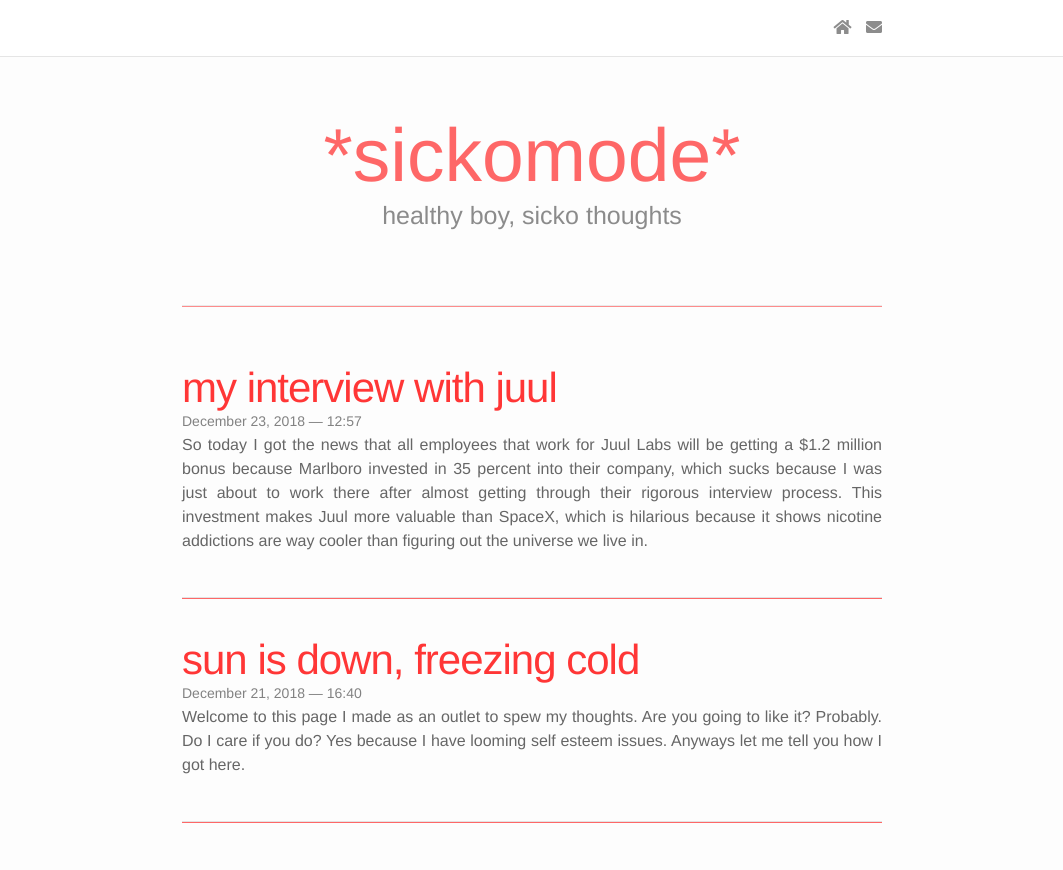
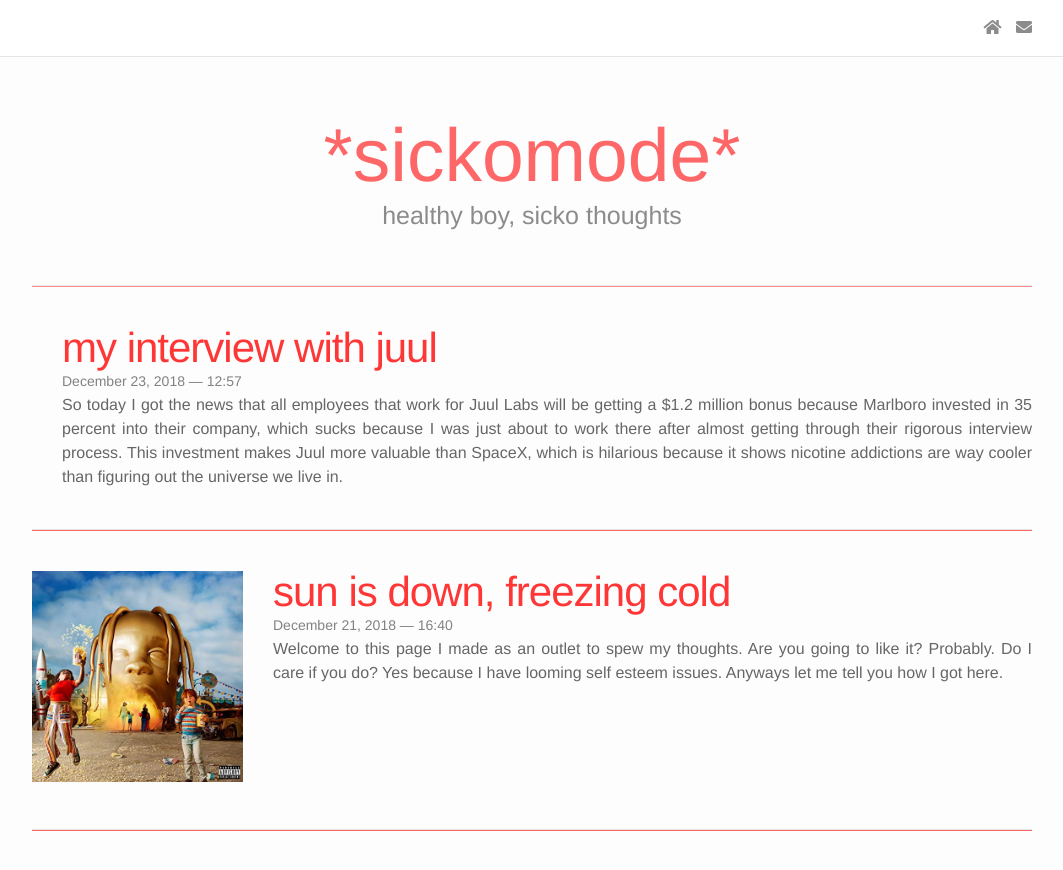
Before and after one commit to harizme/harizme.github.io, a Jekyll site: the page built from index.html, in a window 1280 px wide and 971 px high. Shown: the top 870 px of the window, without its empty margins (108-1171 px from the left). Built offline with Jekyll 4.4.1, drawn with Linux system fonts in a browser that asks for light colours; nearby versions of some CDN libraries; the list of posts is cut into pages by our own code.

Commit message:
add images

```diff
--- a/_posts/2018/2018-12-23-my-interview-with-juul.markdown
+++ b/_posts/2018/2018-12-23-my-interview-with-juul.markdown
@@ -1,5 +1,5 @@
 ---
-layout: "post"
+layout: post
 title: "my interview with juul"
 date: "2018-12-23 12:57"
 description: So today I got the news that all employees that work for Juul Labs will be getting a $1.2 million bonus because Marlboro invested in 35 percent into their company, which sucks because I was just about to work there after almost getting through their rigorous interview process. This investment makes Juul more valuable than SpaceX, which is hilarious because it shows nicotine addictions are way cooler than figuring out the universe we live in.
--- a/_sass/_base.scss
+++ b/_sass/_base.scss
@@ -81,6 +81,7 @@
     height: 0;
     border-top: 1px solid rgba(0, 0, 0, 0.1);
     border-bottom: 1px solid rgb(254, 103, 103);
+    margin: 40px 0px;
 
 }
 
@@ -199,12 +200,30 @@
  */
 
 .wrapper {
-    max-width: -webkit-calc(800px - (#{$horizontal-spacing-unit} * 2));
-    max-width:         calc(800px - (#{$horizontal-spacing-unit} * 2));
+    max-width: 1000px;
     margin-right: auto;
     margin-left: auto;
     padding-right: $horizontal-spacing-unit;
     padding-left: $horizontal-spacing-unit;
+    @extend %clearfix;
+
+    @include media-query($on-laptop) {
+        max-width: -webkit-calc(800px - (#{$horizontal-spacing-unit}));
+        max-width:         calc(800px - (#{$horizontal-spacing-unit}));
+        padding-right: $spacing-unit / 2;
+        padding-left: $spacing-unit / 2;
+    }
+}
+
+.backSicko {
+    color: #FF3636;
+    font-weight: 600;
+}
+
+.nav-wrapper {
+    max-width: 1500px;
+    margin-right: auto;
+    margin-left: auto;
     @extend %clearfix;
 
     @include media-query($on-laptop) {
--- a/_sass/_layout.scss
+++ b/_sass/_layout.scss
@@ -30,6 +30,35 @@
   line-height: $nav-height;
 
   .page-link {
+    line-height: $base-line-height;
+    // Gaps between nav items, but not on the first one
+    &:not(:first-child) {
+      margin-left: 10px;
+    }
+  }
+  @include media-query($on-palm) {
+    position: fixed;
+    top: 0;
+    right: 10px;
+    text-align: left;
+
+    &:hover .trigger {
+      display: block;
+      padding-bottom: 5px;
+    }
+
+    .page-link {
+      display: line;
+    }
+  }
+}
+
+.post-nav {
+
+  line-height: $nav-height;
+
+  .page-link {
+    float: right;
     line-height: $base-line-height;
     // Gaps between nav items, but not on the first one
     &:not(:first-child) {
@@ -129,10 +158,6 @@
 .post-list {
   margin: 0;
   list-style: none;
-
-  > li {
-    margin-bottom: $vertical-spacing-unit;
-  }
 }
 
 .contacticon {
@@ -153,12 +178,49 @@
 
 .post-title {
   font-size: 42px;
+  text-align: left;
   color: $theme-color;
   letter-spacing: -1px;
   line-height: 1;
   @include media-query($on-laptop) {
     font-size: 36px;
   }
+}
+
+.indexContainer {
+  display: flex;
+  flex-direction: row;
+  @include media-query($on-palm) {
+    display: block;
+  }
+}
+
+.indexImage {
+  margin-right: 30px;
+  @include media-query($on-palm) {
+    display: flex;
+    justify-content: center;
+    margin-bottom: 15px;
+    margin-right: 0px;
+  }
+}
+
+.postListP {
+  margin:0px;
+}
+
+.center {
+  margin: 0px auto;
+}
+
+
+.post-img {
+  display: inline-block;
+  height: 300px;
+}
+
+.thisImage {
+  height: 211px;
 }
 
 .post-content {
--- a/index.html
+++ b/index.html
@@ -5,20 +5,26 @@
 <div class="header-bar">
   <h1>*sickomode*</h1>
   <h2>healthy boy, sicko thoughts</h2>
-  <br/>
   <hr>
-  <br/>
 </div>
 
 
 <ul class="post-list">
-    {% for post in site.posts %}
-      <li>
+  {% for post in site.posts %}
+  <li>
+    <div class="indexContainer">
+      <div class="indexImage">
+        <img class="thisImage" src="{{ site.baseurl }}{{ post.img }}">
+      </div>
+      <div class="indexContent">
         <h2><a class="post-title" href="{{ post.url | prepend: site.baseurl }}">{{ post.title }}</a></h2>
         <p class="post-meta">{{ post.date | date: '%B %-d, %Y — %H:%M' }}</p>
-        <p>{{ post.description }}</p>
-        <br/>
-        <hr/>
-      </li>
-    {% endfor %}
+        <p class="postListP">{{ post.description }}</p>
+
+      </div>
+
+    </div>
+    <hr />
+  </li>
+  {% endfor %}
 </ul>
```
Also changed, not shown: _includes/post-header.html (added, +18 -0 lines), _layouts/post.html (+23 -4 lines), _posts/2018/2018-12-01-welcome.md (+4 -7 lines), images/2018/12/Sickomode-album-cover.jpg (renamed from images/2018/12/Sickomode album cover.jpg).
